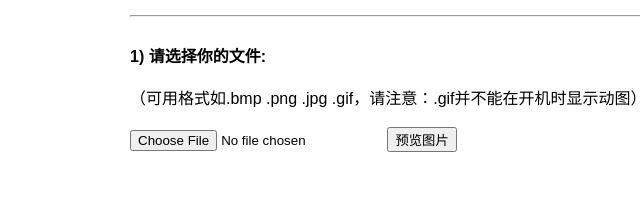
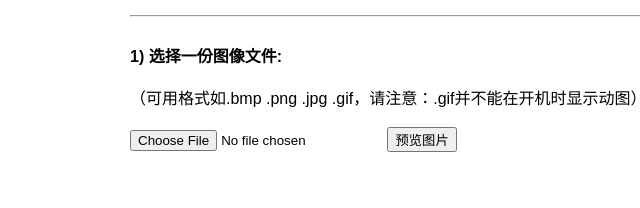
Before and after one commit to LittleFIve233/LittleFIve233, a plain HTML site: page index.htm in a window 1280 px wide. Shown: the part 335-543 px from the top of the page, 120-760 px from the left. Drawn offline with Linux system fonts and the light colour scheme.

Commit message:
Update index.htm

```diff
--- a/index.htm
+++ b/index.htm
@@ -49,7 +49,7 @@ span {
 
 <canvas id="c" width="0" height="0"></canvas>
 
-<b>1) 请选择你的文件:</b>
+<b>1) 选择一份图像文件:</b>
 <br>
 <br>
 （可用格式如.bmp .png .jpg .gif，请注意：.gif并不能在开机时显示动图）
```
